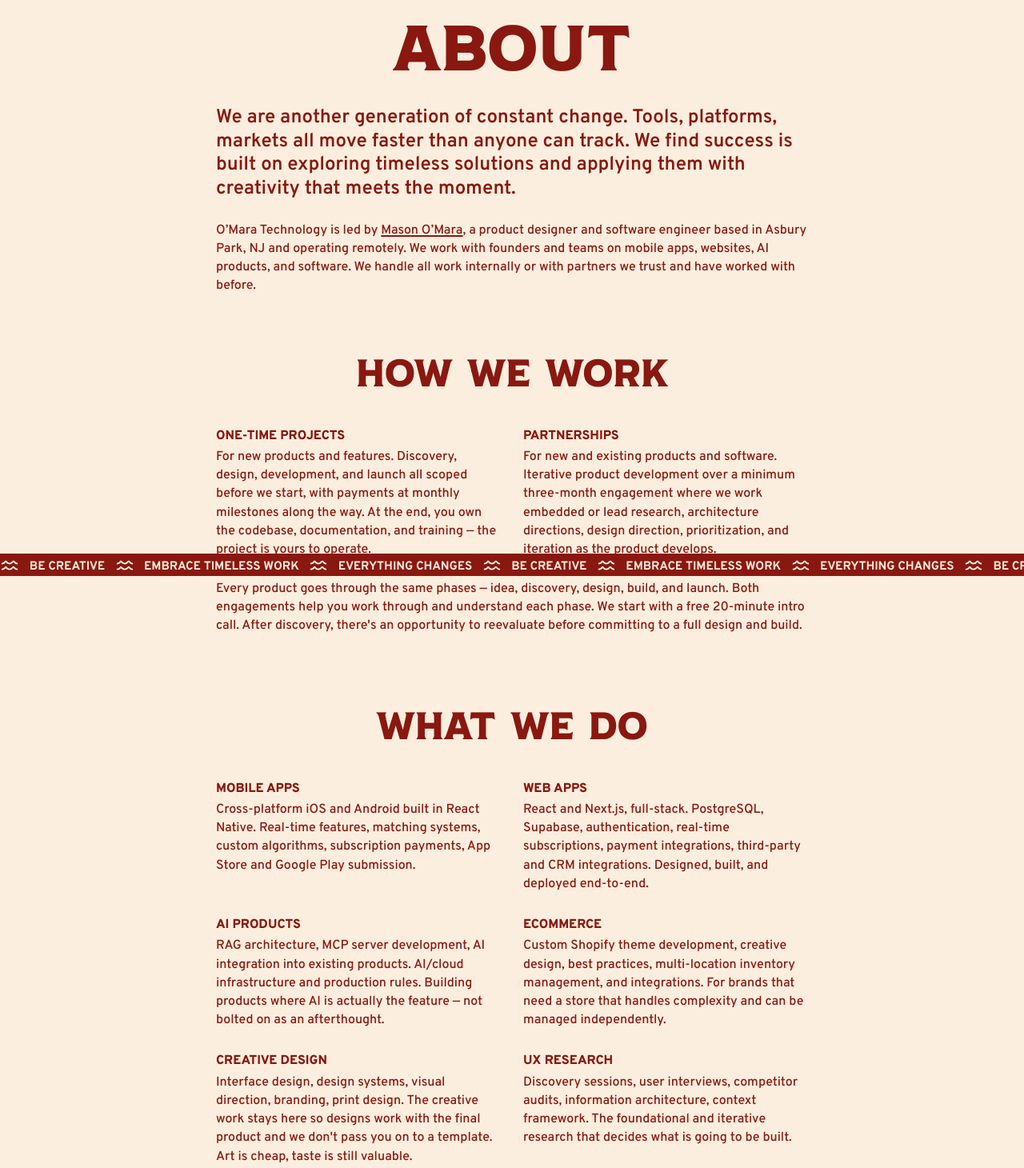
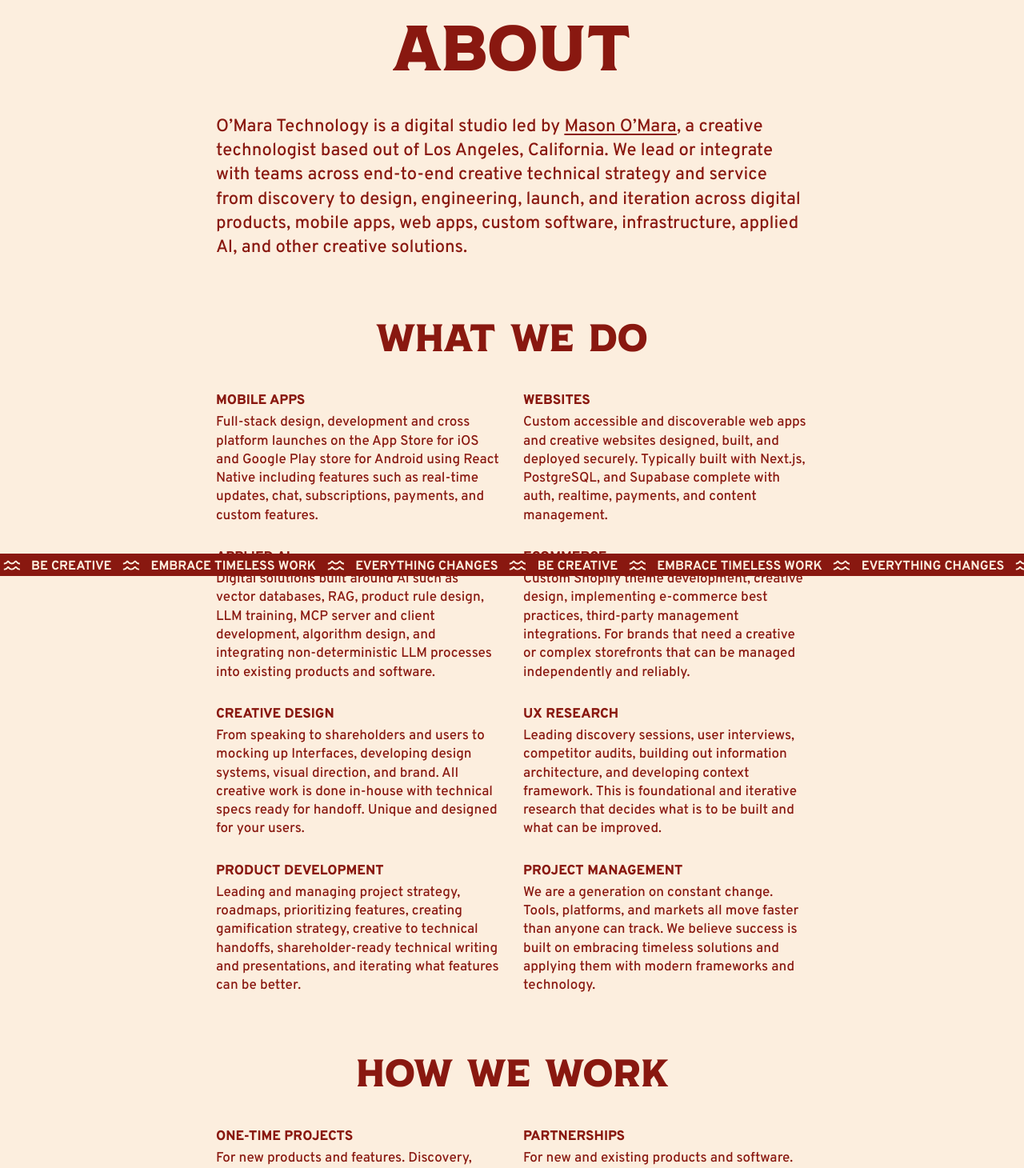
Before and after one commit to masonomara/omara-technology-design, a Next.js app: page /about in a window 1280 px wide. Shown: the part 80-1540 px from the top of the page at 80% size. Built offline with nearby package versions, Linux system fonts and the light colour scheme; a web font is replaced by a local one.

Commit message:
little coopywritng changes

```diff
--- a/src/app/components/About.module.css
+++ b/src/app/components/About.module.css
@@ -13,7 +13,7 @@
 .identity {
   margin-top: 1.6em;
   margin-bottom: 0;
-  font-size: var(--text-lg);
+  font-size: 22px;
   font-weight: 500;
   max-width: 740px;
   width: 87vw;
@@ -267,17 +267,7 @@
   .identity {
     width: calc(100% - 24px);
     padding: 0 12px;
-    font-size: var(--text-md);
-  }
-
-  .capabilityBody {
-    font-size: var(--text-md);
-  }
-
-  .engagementType h3,
-  .engagementType p,
-  .servicesNote {
-    font-size: var(--text-md);
+    font-size: 20px;
   }
 
   /* Layout */
--- a/src/app/components/About.tsx
+++ b/src/app/components/About.tsx
@@ -10,35 +10,35 @@ import styles from "./About.module.css";
 const CAPABILITIES = [
   {
     label: "Mobile Apps",
-    body: "Cross-platform iOS and Android built in React Native. Real-time features, matching systems, custom algorithms, subscription payments, App Store and Google Play submission.",
+    body: "Full-stack design, development and cross platform launches on the App Store for iOS and Google Play store for Android using React Native including features such as real-time updates, chat, subscriptions, payments, and custom features.",
   },
   {
-    label: "Web Apps",
-    body: "React and Next.js, full-stack. PostgreSQL, Supabase, authentication, real-time subscriptions, payment integrations, third-party and CRM integrations. Designed, built, and deployed end-to-end.",
+    label: "Websites",
+    body: "Custom accessible and discoverable web apps and creative websites designed, built, and deployed securely. Typically built with Next.js, PostgreSQL, and Supabase complete with auth, realtime, payments, and content management.",
   },
   {
-    label: "AI Products",
-    body: "RAG architecture, MCP server development, AI integration into existing products. AI/cloud infrastructure and production rules. Building products where AI is actually the feature — not bolted on as an afterthought.",
+    label: "Applied AI",
+    body: "Digital solutions built around AI such as vector databases, RAG, product rule design, LLM training, MCP server and client development, algorithm design, and integrating non-deterministic LLM processes into existing products and software.",
   },
   {
     label: "Ecommerce",
-    body: "Custom Shopify theme development, creative design, best practices, multi-location inventory management, and integrations. For brands that need a store that handles complexity and can be managed independently.",
+    body: "Custom Shopify theme development, creative design, implementing e-commerce best practices, third-party management integrations. For brands that need a creative or complex storefronts that can be managed independently and reliably.",
   },
   {
     label: "Creative Design",
-    body: "Interface design, design systems, visual direction, branding, print design. The creative work stays here so designs work with the final product and we don't pass you on to a template. Art is cheap, taste is still valuable.",
+    body: "From speaking to shareholders and users to mocking up Interfaces, developing design systems, visual direction, and brand. All creative work is done in-house with technical specs ready for handoff. Unique and designed for your users.",
   },
   {
     label: "UX Research",
-    body: "Discovery sessions, user interviews, competitor audits, information architecture, context framework. The foundational and iterative research that decides what is going to be built.",
+    body: "Leading discovery sessions, user interviews, competitor audits, building out information architecture, and developing context framework. This is foundational and iterative research that decides what is to be built and what can be improved.",
   },
   {
     label: "Product Development",
-    body: "Strategy, roadmapping, feature prioritization, algorithm design, gamification, onboarding, investor-ready specifications. From the first whiteboard session to a launched product, and every loop in between.",
+    body: "Leading and managing project strategy, roadmaps, prioritizing features, creating gamification strategy, creative to technical handoffs, shareholder-ready technical writing and presentations, and iterating what features can be better.",
   },
   {
-    label: "Trusted Partnerships:",
-    body: "Content creation, graphic design, Shopify storefronts, marketing sites, workflow automations, social media setup, SEO — available through trusted partners we've worked with before when the scope of work calls for it.",
+    label: "Project Management",
+    body: "We are a generation on constant change. Tools, platforms, and markets all move faster than anyone can track. We believe success is built on embracing timeless solutions and applying them with modern frameworks and technology.",
   },
 ];
 
@@ -63,16 +63,10 @@ export default function About() {
         variants={textFadeUpSmall(0.08, 0.4)}
         initial="hidden"
         animate="show"
-        style={{ display: "flex", alignItems: "center", justifyContent: "flex-start", flexDirection: "column"}}
+        style={{ display: "flex", maxWidth: "740px", alignItems: "center", justifyContent: "flex-start", flexDirection: "column"}}
       >
-        <p className={styles.ethos}>
-          We are another generation of constant change. Tools, platforms,
-          markets all move faster than anyone can track. We find success is
-          built on exploring timeless solutions and applying them with
-          creativity that meets the moment.
-        </p>
         <p className={styles.identity}>
-          O’Mara Technology is led by{" "}
+          O’Mara Technology is a digital studio led by{" "}
           <a
             href="https://masonomara.com"
             target="_blank"
@@ -80,11 +74,26 @@ export default function About() {
           >
             Mason O’Mara
           </a>
-          , a product designer and software engineer based in Asbury Park, NJ
-          and operating remotely. We work with founders and teams on mobile
-          apps, websites, AI products, and software. We handle all work
-          internally or with partners we trust and have worked with before.
+          , a creative technologist based out of Los Angeles, California. We lead or integrate with teams across end-to-end creative technical strategy and service from discovery to design, engineering, launch, and iteration across digital products, mobile apps, web apps, custom software, infrastructure, applied AI, and other creative solutions.
         </p>
+      </motion.div>
+
+      <motion.div
+        className={styles.capabilitiesSection}
+        variants={textFadeUpSmall(0.16, 0.4)}
+        initial="hidden"
+        whileInView="show"
+        viewport={viewport}
+      >
+        <h2 className={styles.sectionHeading}>What We Do</h2>
+        <div className={styles.capabilitiesGrid}>
+          {CAPABILITIES.map((cap) => (
+            <div key={cap.label} className={styles.capability}>
+              <h3 className={styles.capabilityLabel}>{cap.label}</h3>
+              <p className={styles.capabilityBody}>{cap.body}</p>
+            </div>
+          ))}
+        </div>
       </motion.div>
 
       <motion.div
@@ -124,23 +133,7 @@ export default function About() {
         </p>
       </motion.div>
 
-      <motion.div
-        className={styles.capabilitiesSection}
-        variants={textFadeUpSmall(0.16, 0.4)}
-        initial="hidden"
-        whileInView="show"
-        viewport={viewport}
-      >
-        <h2 className={styles.sectionHeading}>What We Do</h2>
-        <div className={styles.capabilitiesGrid}>
-          {CAPABILITIES.map((cap) => (
-            <div key={cap.label} className={styles.capability}>
-              <h3 className={styles.capabilityLabel}>{cap.label}</h3>
-              <p className={styles.capabilityBody}>{cap.body}</p>
-            </div>
-          ))}
-        </div>
-      </motion.div>
+
 
       <motion.div
         className={styles.bioSection}
--- a/src/app/globals.css
+++ b/src/app/globals.css
@@ -19,17 +19,14 @@
 
   /* Content scale — Overpass */
   --text-xl: 27px;
-  --text-lg: 16px;
-  --text-md: 15px;
+  --text-lg: 17px;
+  --text-md: 16px;
   --text-sm: 14px;
   --text-xs: 13px;
   --text-2xs: 12px;
 
   /* ── Line heights ────────────────────────────────────────────── */
-  --leading-tight: 100%;
-  --leading-snug: 130%;
-  --leading-normal: 140%;
-  --leading-relaxed: 145%;
+  --leading-relaxed: 137%;
 
   /* ── Letter spacing ──────────────────────────────────────────── */
   --tracking-ui: -0.015em;
```
